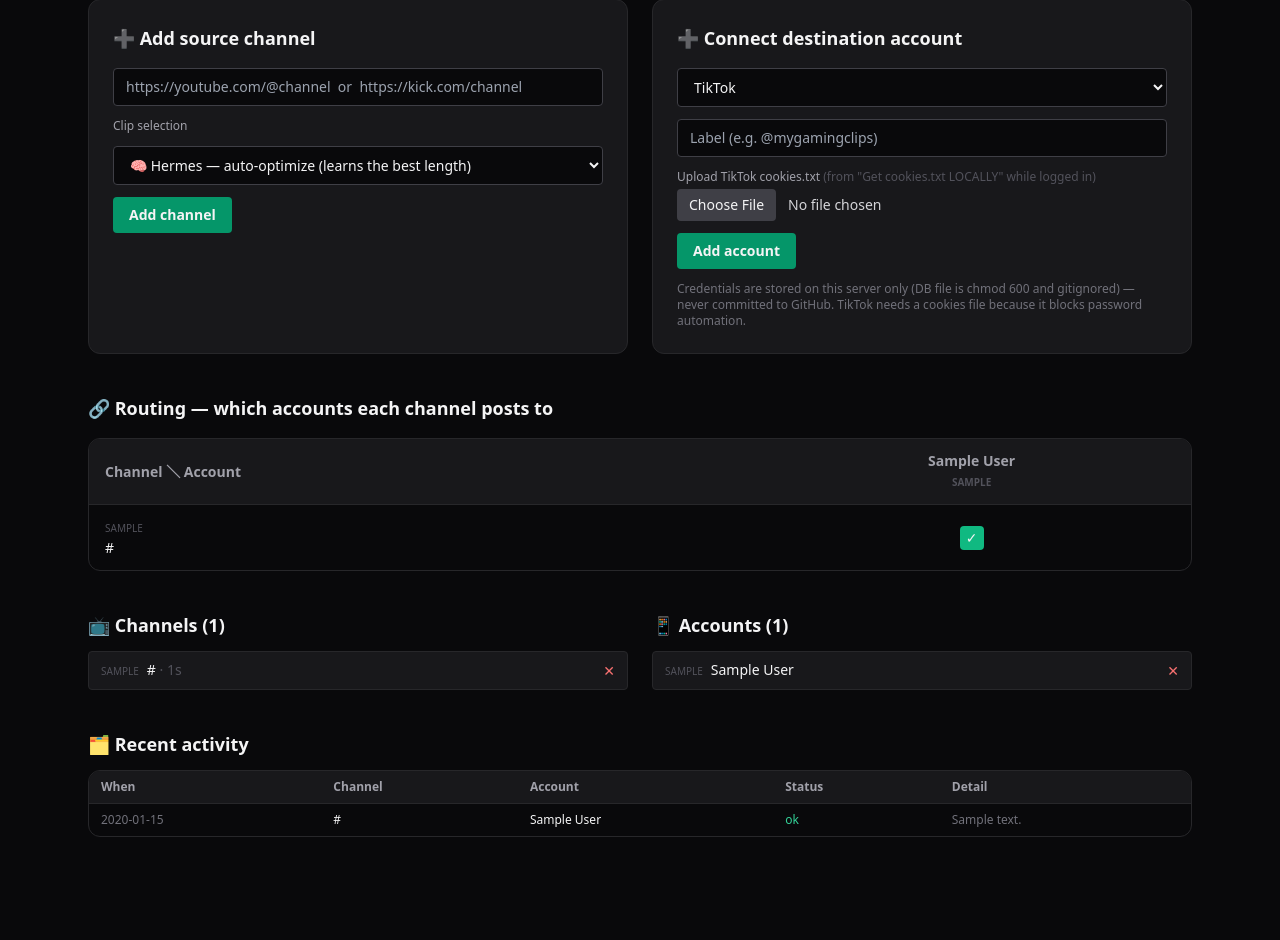
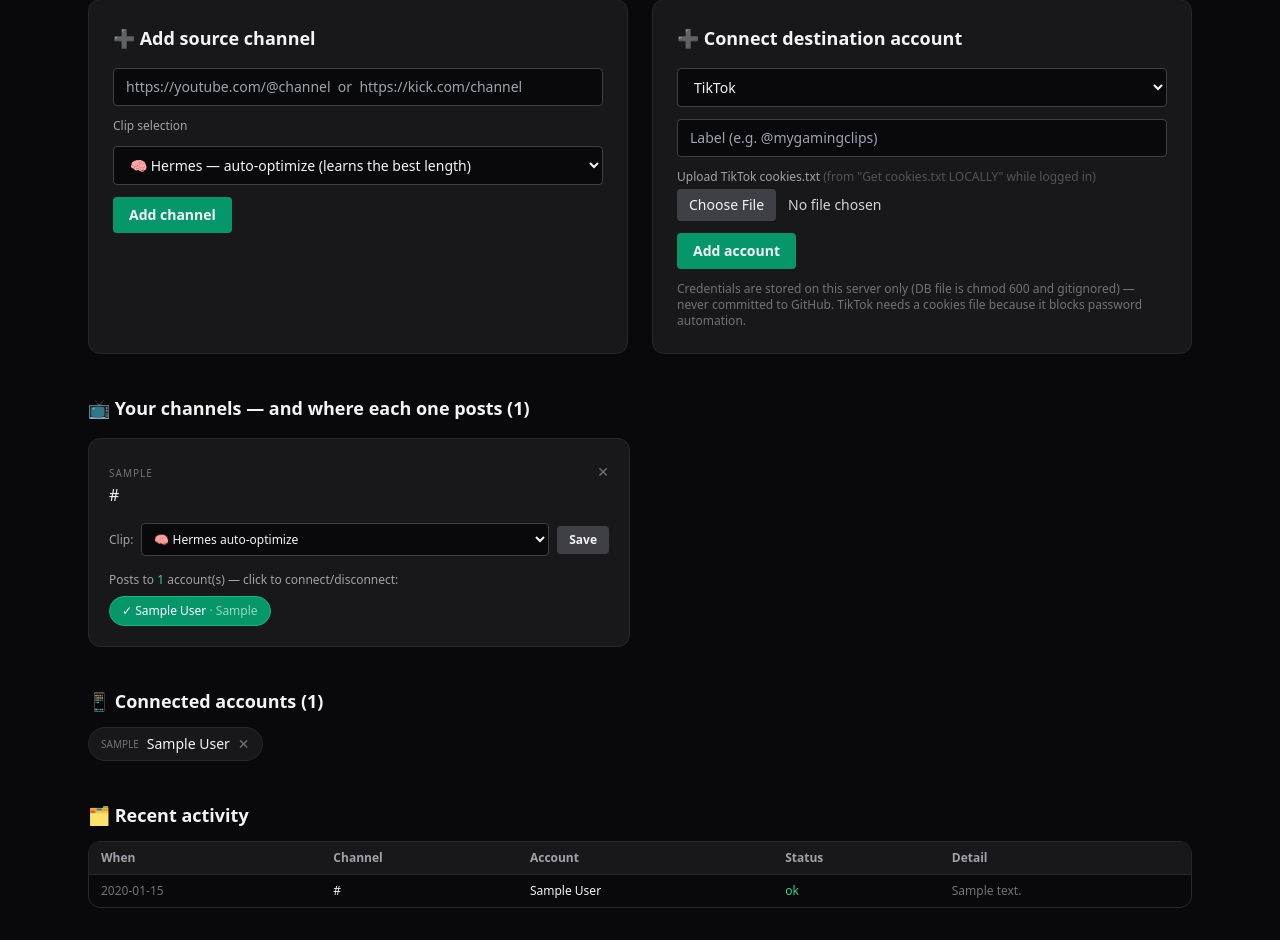
Before and after one commit to 600589mbm-beep/social-clip-poster, a Flask app: page / in a window 1280 px wide. Shown: the part 94-1034 px from the top of the page. Before the commit the page ends 931 px from the top, so only its background shows below. Run offline with Flask 3, Linux system fonts and the light colour scheme; tables that the repository leaves empty hold one stand-in row (values such as "Sample post"); some libraries are stand-ins or nearby versions.

Commit message:
Dashboard: per-channel cards (edit clip mode + toggle connections)
Replace the channels×accounts matrix with one editable box per channel:
shows URL/platform, an inline clip-mode selector (save), and a chip per
account (green=connected) to connect/disconnect — clearer 'what posts where'.
Adds /channels/<id>/clip route. Accounts shown as a compact chip list.

```diff
--- a/web/app.py
+++ b/web/app.py
@@ -61,6 +61,14 @@ def add_channel():
 def delete_channel(cid: int):
     with get_conn() as c:
         c.execute("DELETE FROM channels WHERE id=?", (cid,))
+    return redirect(url_for("index"))
+
+
+@app.post("/channels/<int:cid>/clip")
+def update_clip(cid: int):
+    secs = int(request.form.get("clip_seconds") or -1)
+    with get_conn() as c:
+        c.execute("UPDATE channels SET clip_seconds=? WHERE id=?", (secs, cid))
     return redirect(url_for("index"))
 
 
--- a/web/templates/index.html
+++ b/web/templates/index.html
@@ -64,73 +64,83 @@
   </section>
 </div>
 
-<!-- MATRIX: channels x accounts -->
+<!-- PER-CHANNEL BOXES: each channel + what it's connected to -->
 <section>
-  <h2 class="font-semibold text-lg mb-4">🔗 Routing — which accounts each channel posts to</h2>
-  {% if channels and accounts %}
-  <div class="overflow-x-auto border border-zinc-800 rounded-xl">
-    <table class="min-w-full text-sm">
-      <thead class="bg-zinc-900 text-zinc-400">
-        <tr>
-          <th class="text-left px-4 py-3">Channel ＼ Account</th>
+  <h2 class="font-semibold text-lg mb-4">📺 Your channels — and where each one posts ({{ channels|length }})</h2>
+  {% if channels %}
+  <div class="grid md:grid-cols-2 gap-5">
+    {% for ch in channels %}
+    {% set ns = namespace(c=0) %}
+    {% for a in accounts %}{% if (ch.id, a.id) in linkset %}{% set ns.c = ns.c + 1 %}{% endif %}{% endfor %}
+    <div class="bg-zinc-900 border border-zinc-800 rounded-xl p-5">
+      <!-- header -->
+      <div class="flex items-start justify-between gap-3">
+        <div class="min-w-0">
+          <span class="text-[10px] uppercase tracking-widest text-zinc-500">{{ ch.platform }}</span>
+          <p class="font-medium truncate">{{ ch.url }}</p>
+        </div>
+        <form method="post" action="/channels/{{ ch.id }}/delete" onsubmit="return confirm('Delete this channel?')">
+          <button class="text-zinc-500 hover:text-red-400 text-sm">✕</button>
+        </form>
+      </div>
+
+      <!-- editable clip mode -->
+      <form method="post" action="/channels/{{ ch.id }}/clip" class="flex items-center gap-2 mt-4">
+        <label class="text-xs text-zinc-400">Clip:</label>
+        <select name="clip_seconds" class="flex-1 bg-zinc-950 border border-zinc-700 rounded px-2 py-1.5 text-xs">
+          <option value="-1" {{ 'selected' if ch.clip_seconds == -1 }}>🧠 Hermes auto-optimize</option>
+          <option value="0"  {{ 'selected' if ch.clip_seconds == 0 }}>🤖 Auto loudest ~60s</option>
+          <option value="30" {{ 'selected' if ch.clip_seconds == 30 }}>First 30s</option>
+          <option value="60" {{ 'selected' if ch.clip_seconds == 60 }}>First 60s</option>
+          <option value="90" {{ 'selected' if ch.clip_seconds == 90 }}>First 90s</option>
+        </select>
+        <button class="bg-zinc-700 hover:bg-zinc-600 rounded px-3 py-1.5 text-xs font-semibold">Save</button>
+      </form>
+
+      <!-- connections: toggle each account on/off for this channel -->
+      <div class="mt-4">
+        <p class="text-xs text-zinc-400 mb-2">Posts to <span class="text-emerald-400">{{ ns.c }}</span> account(s) — click to connect/disconnect:</p>
+        {% if accounts %}
+        <div class="flex flex-wrap gap-2">
           {% for a in accounts %}
-          <th class="px-3 py-3 text-center whitespace-nowrap">{{ a.label }}<br><span class="text-[10px] uppercase text-zinc-600">{{ a.platform }}</span></th>
-          {% endfor %}
-        </tr>
-      </thead>
-      <tbody>
-        {% for ch in channels %}
-        <tr class="border-t border-zinc-800">
-          <td class="px-4 py-3 max-w-xs truncate">
-            <span class="text-[10px] uppercase text-zinc-600">{{ ch.platform }}</span><br>{{ ch.url }}
-          </td>
-          {% for a in accounts %}
-          <td class="px-3 py-3 text-center">
+          {% set on = (ch.id, a.id) in linkset %}
           <form method="post" action="/link">
             <input type="hidden" name="channel_id" value="{{ ch.id }}">
             <input type="hidden" name="account_id" value="{{ a.id }}">
             <button title="toggle"
-                class="w-6 h-6 rounded {{ 'bg-emerald-500' if (ch.id, a.id) in linkset else 'bg-zinc-700 hover:bg-zinc-600' }}">
-                {{ '✓' if (ch.id, a.id) in linkset else '' }}
+              class="px-3 py-1.5 rounded-full text-xs border transition
+                     {{ 'bg-emerald-600 border-emerald-500 text-white' if on else 'bg-zinc-950 border-zinc-700 text-zinc-400 hover:border-zinc-500' }}">
+              {{ '✓ ' if on }}{{ a.label }} <span class="opacity-60">· {{ a.platform }}</span>
             </button>
           </form>
-          </td>
           {% endfor %}
-        </tr>
-        {% endfor %}
-      </tbody>
-    </table>
         </div>
         {% else %}
-  <p class="text-zinc-500 text-sm">Add at least one channel and one account to set up routing.</p>
+        <p class="text-xs text-zinc-600">No accounts yet — add one above, then connect it here.</p>
+        {% endif %}
+      </div>
+    </div>
+    {% endfor %}
+  </div>
+  {% else %}
+  <p class="text-zinc-500 text-sm">No channels yet — add a YouTube or Kick URL above.</p>
   {% endif %}
 </section>
 
-<!-- LISTS -->
-<div class="grid md:grid-cols-2 gap-6">
+<!-- ACCOUNTS manager -->
 <section>
-    <h2 class="font-semibold text-lg mb-3">📺 Channels ({{ channels|length }})</h2>
-    <ul class="space-y-2">
-      {% for ch in channels %}
-      <li class="flex items-center justify-between bg-zinc-900 border border-zinc-800 rounded px-3 py-2 text-sm">
-        <span class="truncate"><span class="text-[10px] uppercase text-zinc-600 mr-2">{{ ch.platform }}</span>{{ ch.url }} <span class="text-zinc-600">· {% if ch.clip_seconds == -1 %}🧠 hermes{% elif ch.clip_seconds %}{{ ch.clip_seconds }}s{% else %}🤖 auto{% endif %}</span></span>
-        <form method="post" action="/channels/{{ ch.id }}/delete"><button class="text-red-400 hover:text-red-300">✕</button></form>
-      </li>
+  <h2 class="font-semibold text-lg mb-3">📱 Connected accounts ({{ accounts|length }})</h2>
+  <div class="flex flex-wrap gap-2">
+    {% for a in accounts %}
+    <span class="flex items-center gap-2 bg-zinc-900 border border-zinc-800 rounded-full px-3 py-1.5 text-sm">
+      <span class="text-[10px] uppercase text-zinc-500">{{ a.platform }}</span>{{ a.label }}
+      <form method="post" action="/accounts/{{ a.id }}/delete" onsubmit="return confirm('Remove this account?')"><button class="text-zinc-500 hover:text-red-400">✕</button></form>
+    </span>
+    {% else %}
+    <p class="text-zinc-600 text-sm">No accounts connected yet.</p>
     {% endfor %}
-    </ul>
+  </div>
 </section>
-  <section>
-    <h2 class="font-semibold text-lg mb-3">📱 Accounts ({{ accounts|length }})</h2>
-    <ul class="space-y-2">
-      {% for a in accounts %}
-      <li class="flex items-center justify-between bg-zinc-900 border border-zinc-800 rounded px-3 py-2 text-sm">
-        <span><span class="text-[10px] uppercase text-zinc-600 mr-2">{{ a.platform }}</span>{{ a.label }}</span>
-        <form method="post" action="/accounts/{{ a.id }}/delete"><button class="text-red-400 hover:text-red-300">✕</button></form>
-      </li>
-      {% endfor %}
-    </ul>
-  </section>
-</div>
 
 <!-- RECENT POSTS -->
 <section>
```
Lines whose indentation alone changed are shown as unchanged.
